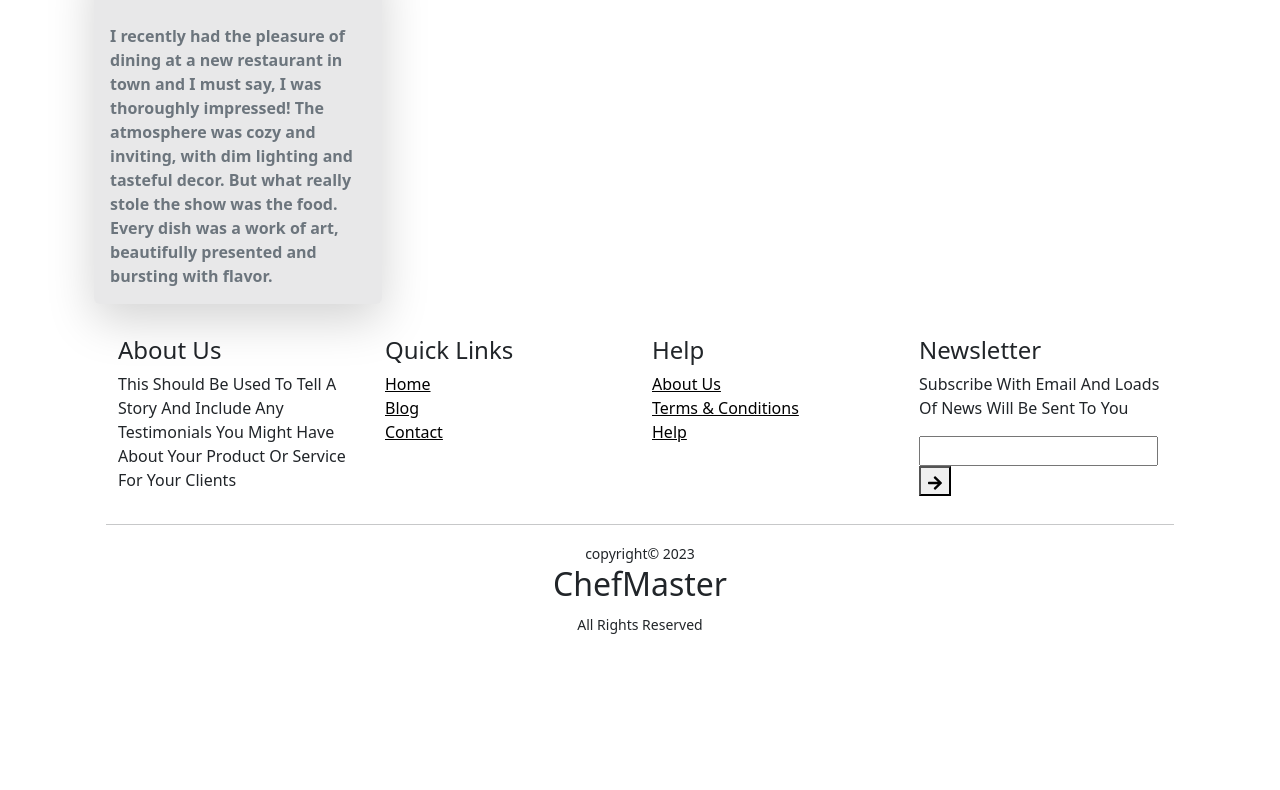
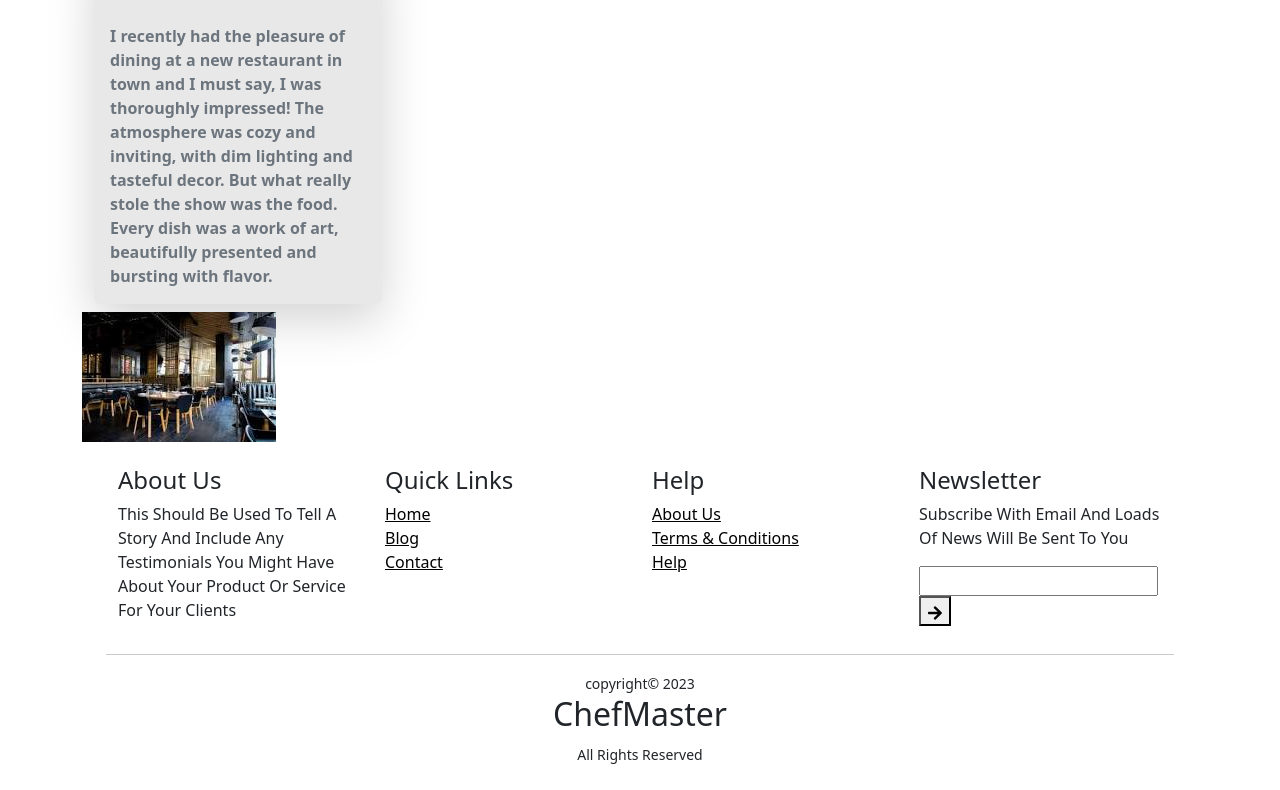
Before and after one commit to Naharun/chef-master-with-client, a React (Vite) app: page / in a window 1280 px wide. Shown: the part 1179-1969 px from the top of the page. Before the commit the page ends 1839 px from the top, so only its background shows below. Built offline with nearby package versions, Linux system fonts and the light colour scheme; no server answers.

Commit message:
final commit

```diff
--- /dev/null
+++ b/src/Pages/ExtraSection/Resturent.jsx
@@ -0,0 +1,14 @@
+import React from 'react';
+import { Image } from 'react-bootstrap';
+import image from "../../assets/images.jpg"
+
+const Resturent = () => {
+    return (
+        <div>
+            <h1></h1>
+            <Image src={image} fluid />
+        </div>
+    );
+};
+
+export default Resturent;
--- a/src/Pages/Home/Home/Home.jsx
+++ b/src/Pages/Home/Home/Home.jsx
@@ -3,6 +3,7 @@ import Banner from './Banner';
 import SingleChefData from '../RecipeData/SingleChefData';
 import { Container, Row } from 'react-bootstrap';
 import Review from '../../ExtraSection/Review';
+import Resturent from '../../ExtraSection/Resturent';
 
 function Home() {
     const [chefdata, setChefData] = useState([]);
@@ -33,6 +34,7 @@ function Home() {
             </div>
             <br />
             <Review></Review>
+            <Resturent></Resturent>
         </div>
     );
 }
```
Also changed, not shown: src/assets/3d-rendering-loft-luxury-hotel-reception-cafe-lounge-restaurant_105762-557.avif (added), src/assets/images.jpg (added).
